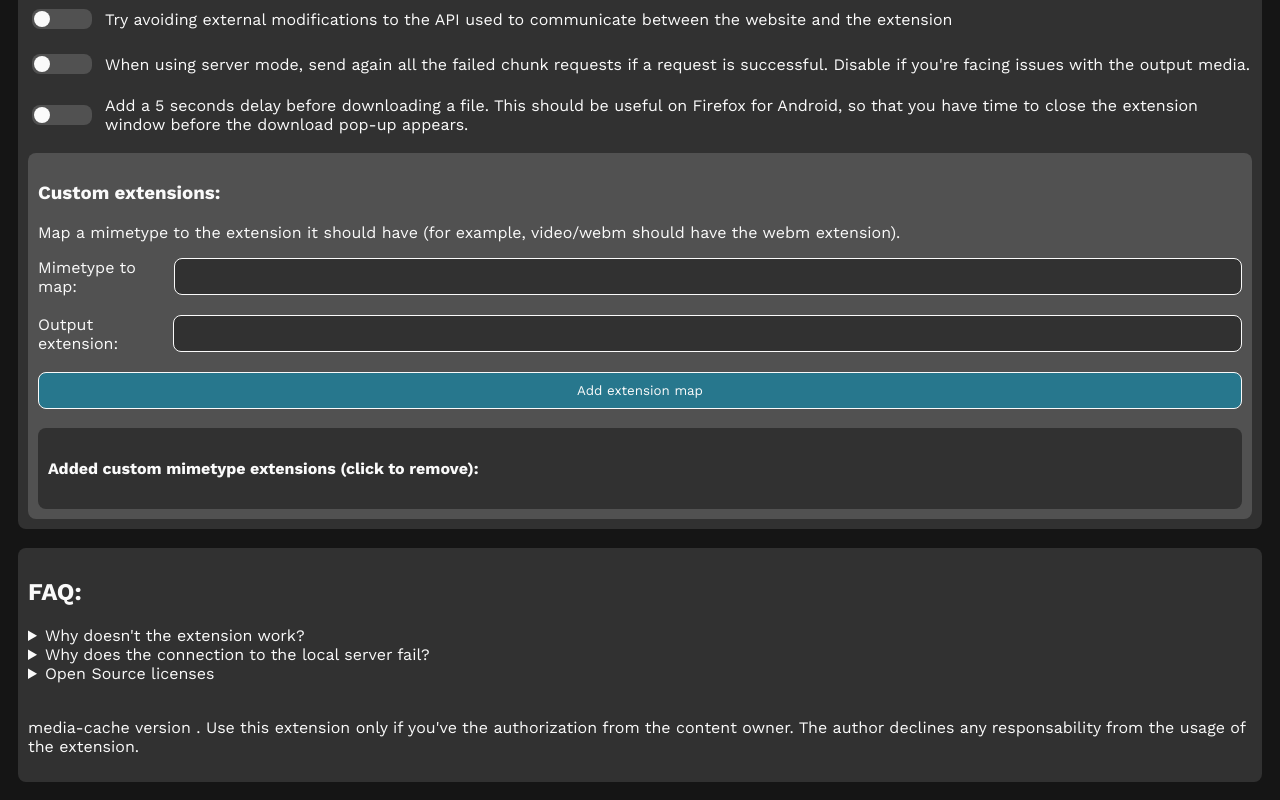
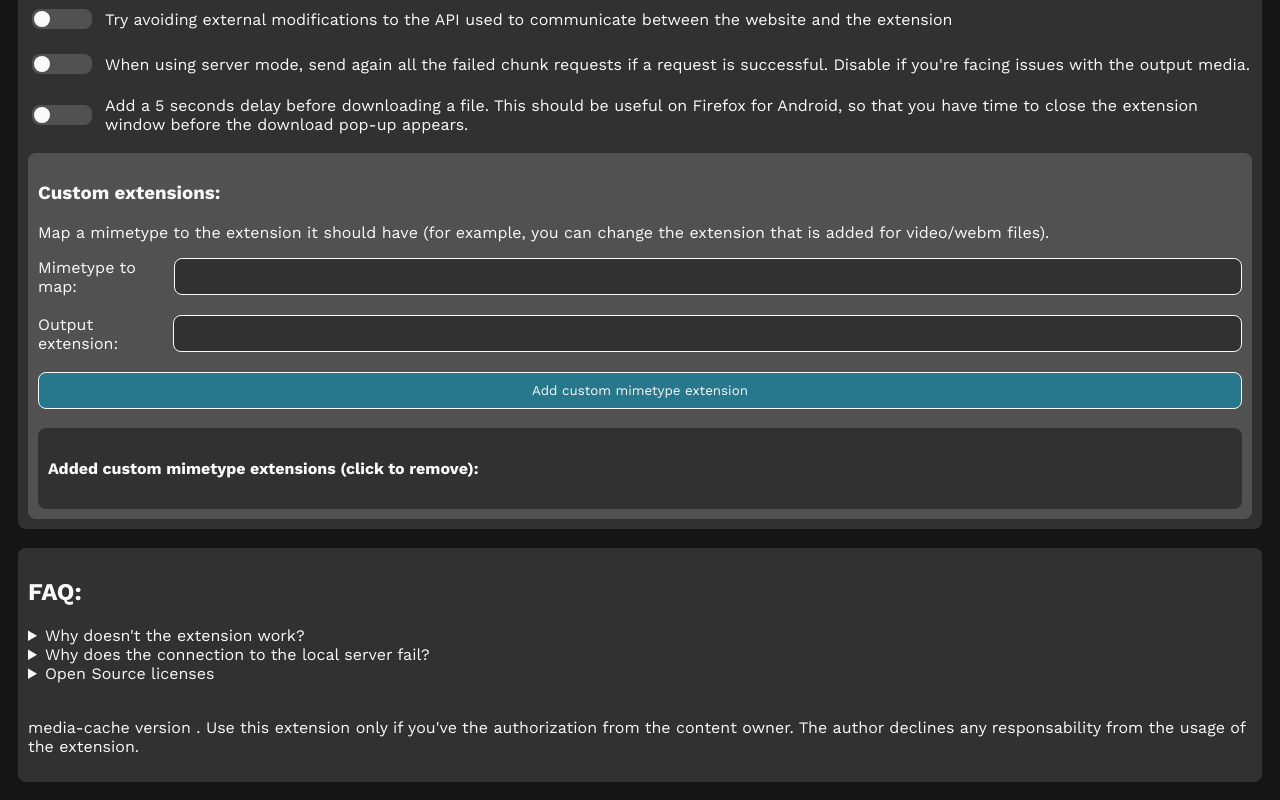
Before and after one commit to dinoosauro/media-cache, a browser extension: page ui/ui.html in a window 1280 px wide. Shown: the part 1368-2168 px from the top of the page. Drawn offline with nearby package versions, Linux system fonts and the light colour scheme.

Commit message:
Improved clarity in the UI

```diff
--- a/ui/ui.html
+++ b/ui/ui.html
@@ -99,14 +99,14 @@
             </label><br>
             <div class="card" style="background-color: var(--cardsecond);">
                 <h3>Custom extensions:</h3>
-                <p>Map a mimetype to the extension it should have (for example, video/webm should have the webm extension).</p>
+                <p>Map a mimetype to the extension it should have (for example, you can change the extension that is added for video/webm files).</p>
                 <label class="flex hcenter gap">
                     Mimetype to map: <input type="text" id="extensionMimetype">
                 </label><br>
                 <label class="flex hcenter gap">
                     Output extension: <input type="text" id="extensionToSet">
                 </label><br>
-                <button id="addExtensionMap">Add extension map</button><br><br>
+                <button id="addExtensionMap">Add custom mimetype extension</button><br><br>
                 <div class="card">
                     <h4>Added custom mimetype extensions (click to remove):</h4>
                     <ul id="addedMaps"></ul>
```
Also changed, not shown: manifest.json.
